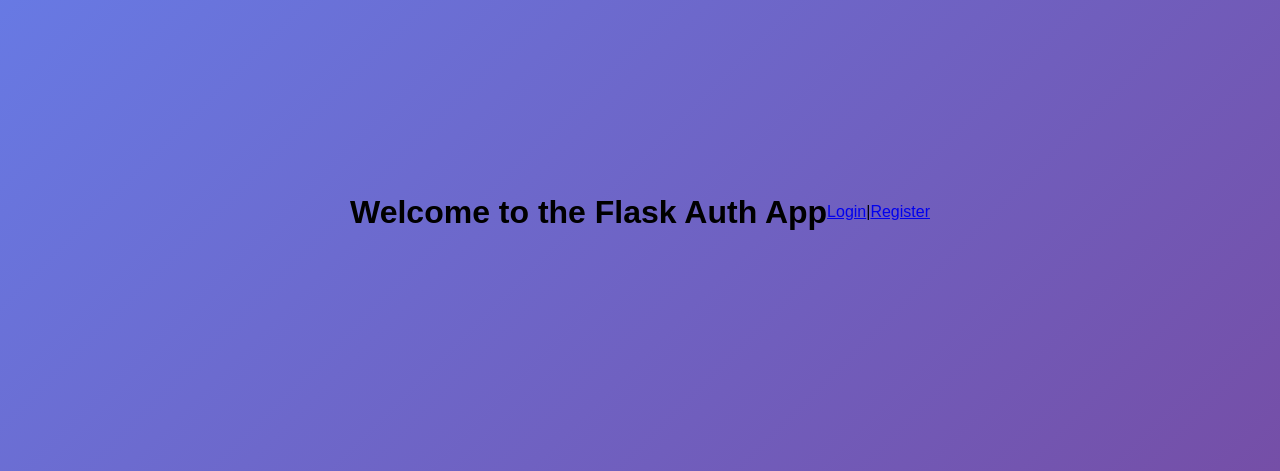
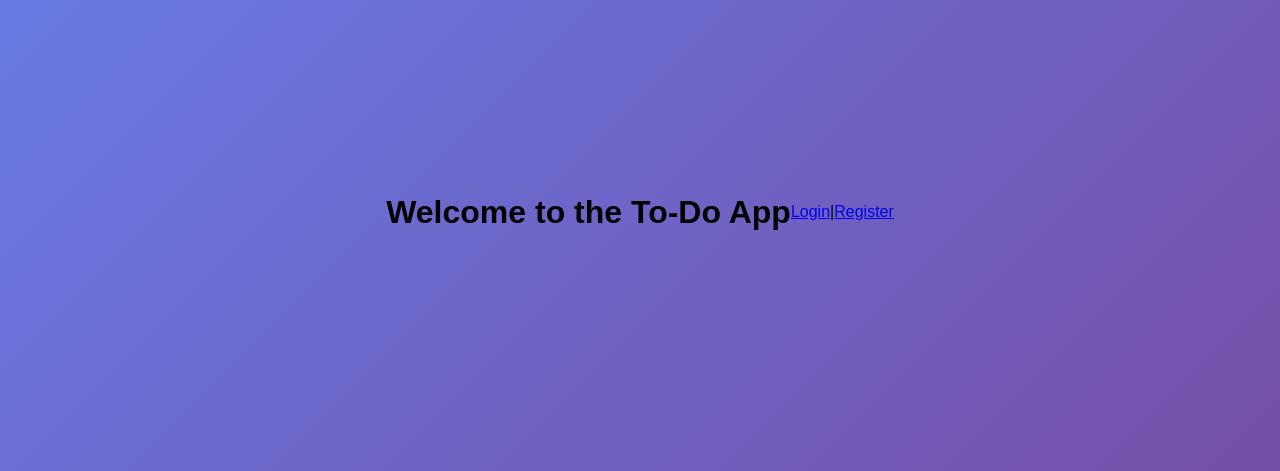
Before and after one commit to acecode101/todo-app-with-authentication, a Flask app: page / in a window 1280 px wide. Shown: the part 188-659 px from the top of the page. Run offline with Flask 3, Linux system fonts and the light colour scheme.

Commit message:
Update index.html

```diff
--- a/templates/index.html
+++ b/templates/index.html
@@ -5,7 +5,7 @@
     <link rel="stylesheet" href="{{ url_for('static', filename='style.css') }}">
 </head>
 <body>
-    <h1>Welcome to the Flask Auth App</h1>
+    <h1>Welcome to the To-Do App</h1>
     <a href="{{ url_for('login') }}">Login</a> |
     <a href="{{ url_for('register') }}">Register</a>
 </body>
```
